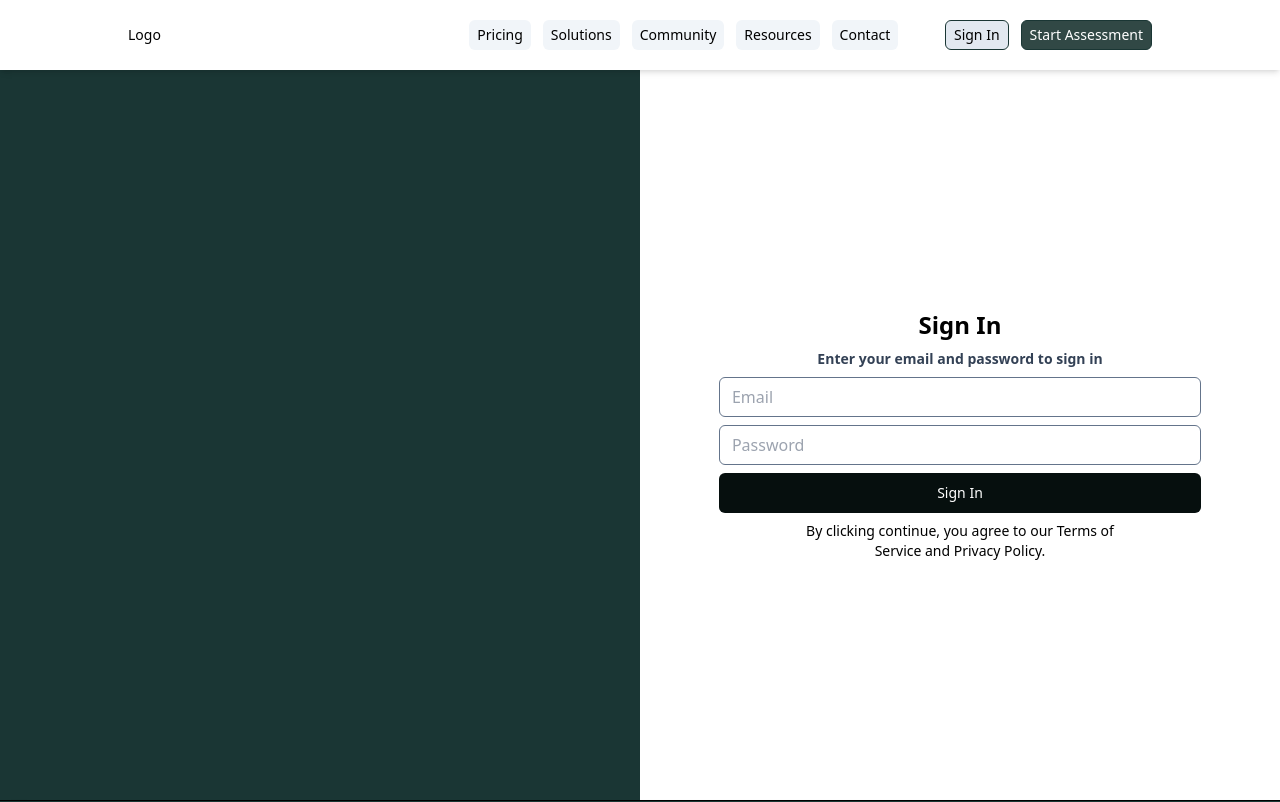
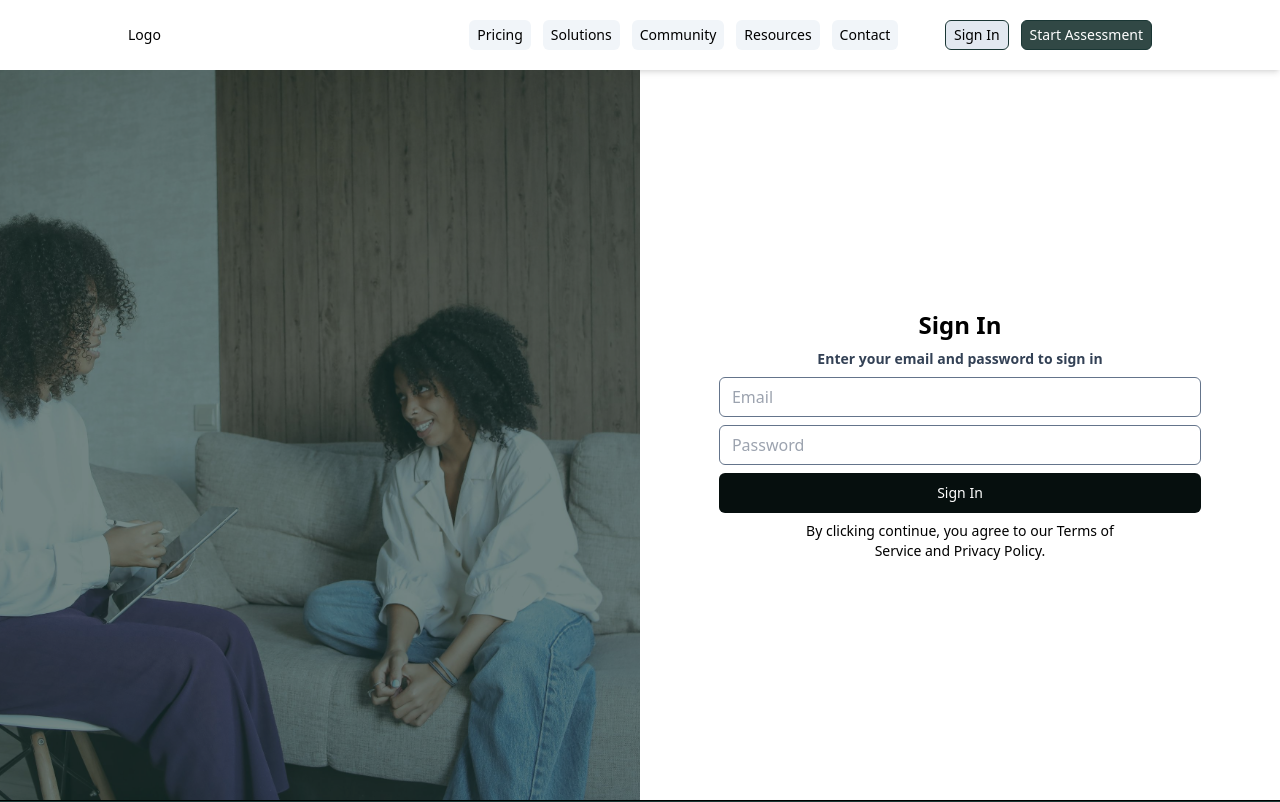
Before and after one commit to kkopoku/therapy-link, a Next.js app in the folder frontend/: page /auth/login in a window 1280 px wide. Shown: the top 802 px of the page. Built offline with nearby package versions, Linux system fonts and the light colour scheme; no server answers.

Commit message:
made page a bit responsive

```diff
--- a/frontend/src/app/auth/login/page.tsx
+++ b/frontend/src/app/auth/login/page.tsx
@@ -31,8 +31,12 @@ export default function Page() {
 
   return (
     <UnauthenticatedLayout>
-      <div className="grid flex-grow grid-cols-2 items-center justify-center w-full h-full bg-yellow-400">
-        <div className="flex col-span-1 flex-grow h-full w-full bg-[#1A3634]"></div>
+      <div className="grid flex-grow grid-cols-1 lg:grid-cols-2 items-center justify-center w-full h-full">
+
+        <div className="hidden lg:flex relative col-span-1 flex-grow h-full w-full">
+          <img className="absolute inset-0 w-full h-full object-cover" src="/landing-page/image1.jpg"/>
+          <div className="h-full inset-0 z-10 w-full bg-primaryGreen bg-opacity-60"></div>
+        </div>
 
         <div className="flex flex-col col-span-1 flex-grow h-full w-full bg-white items-center justify-center">
           <div className="col-span-2 lg:col-span-1 bg-white flex flex-col items-center justify-center px-5 lg:px-16 gap-y-2">
```
